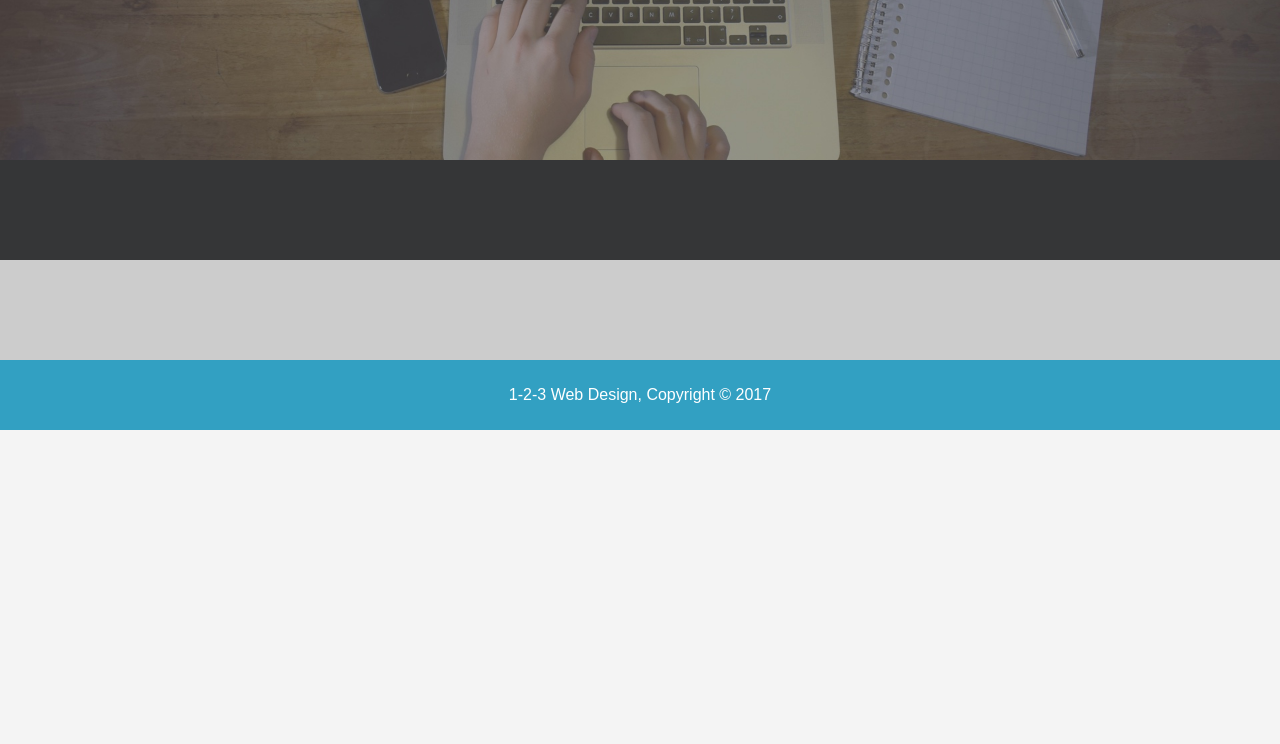
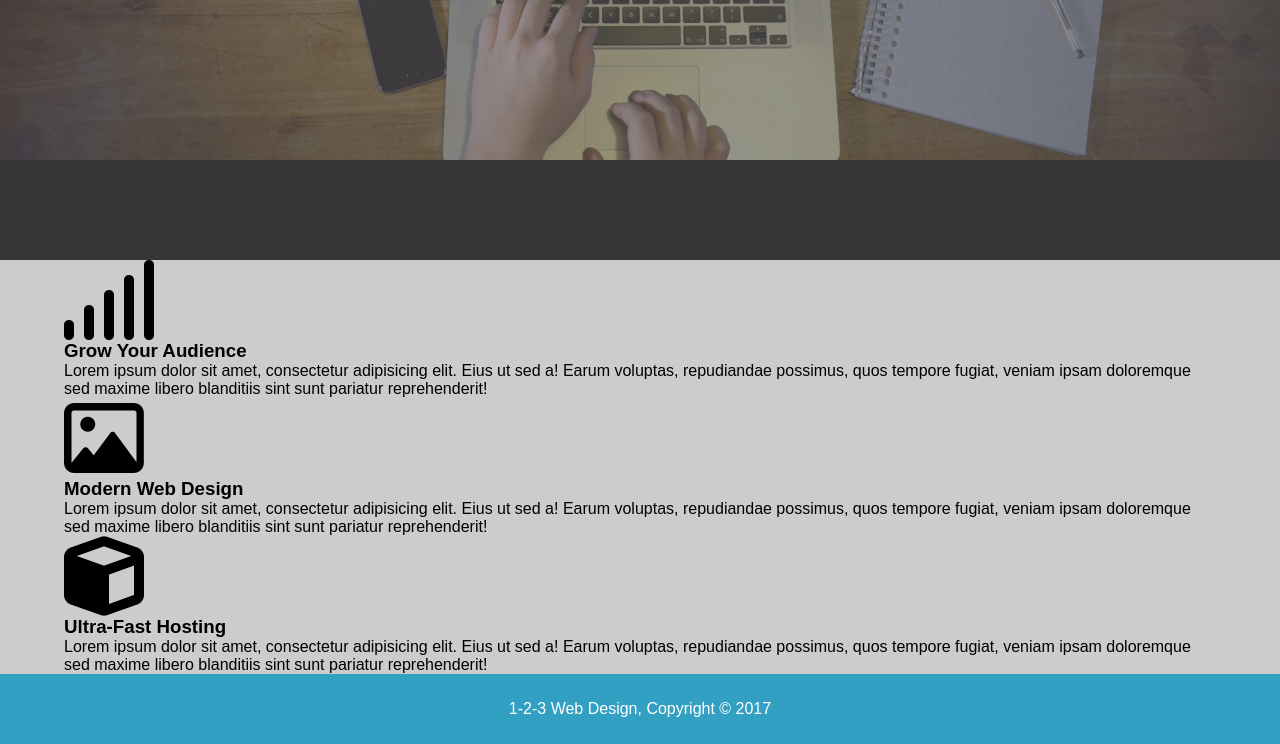
Before and after one commit to BrianaQuintero/glowing-adventure, a plain HTML site: page index.html in a window 1280 px wide. Shown: the part 340-1084 px from the top of the page. Before the commit the page ends 800 px from the top, so only its background shows below. Drawn offline with Linux system fonts and the light colour scheme.

Commit message:
[WIP] Estilar la sección de 'boxes'

```diff
--- a/css/style.css
+++ b/css/style.css
@@ -35,9 +35,10 @@ section#newsletter {
   height: 100px;
 }
 
-section#about {
+section#boxes {
+  color: #000;
   background-color: #cccccc;
-  height: 100px;
+  display: flex;
 }
 
 footer {
--- a/index.html
+++ b/index.html
@@ -33,7 +33,31 @@
     </div>
   </main>
   <section id="newsletter"></section>
-  <section id="about"></section>
+  <section id="boxes">
+    <div class="container">
+      <div class="box">
+        <i class="fas fa-signal fa-5x"></i>
+        <h3>Grow Your Audience</h3>
+        <p>Lorem ipsum dolor sit amet, consectetur adipisicing elit. Eius ut sed a! Earum voluptas, repudiandae
+          possimus, quos tempore fugiat, veniam ipsam doloremque sed maxime libero blanditiis sint sunt pariatur
+          reprehenderit!</p>
+      </div>
+      <div class="box">
+        <i class="far fa-image fa-5x"></i>
+        <h3>Modern Web Design</h3>
+        <p>Lorem ipsum dolor sit amet, consectetur adipisicing elit. Eius ut sed a! Earum voluptas, repudiandae
+          possimus, quos tempore fugiat, veniam ipsam doloremque sed maxime libero blanditiis sint sunt pariatur
+          reprehenderit!</p>
+      </div>
+      <div class="box">
+        <i class="fa fa-cube fa-5x"></i>
+        <h3>Ultra-Fast Hosting</h3>
+        <p>Lorem ipsum dolor sit amet, consectetur adipisicing elit. Eius ut sed a! Earum voluptas, repudiandae
+          possimus, quos tempore fugiat, veniam ipsam doloremque sed maxime libero blanditiis sint sunt pariatur
+          reprehenderit!</p>
+      </div>
+    </div>
+  </section>
   <footer>
     <p>1-2-3 Web Design, Copyright &copy; 2017</p>
   </footer>
```
